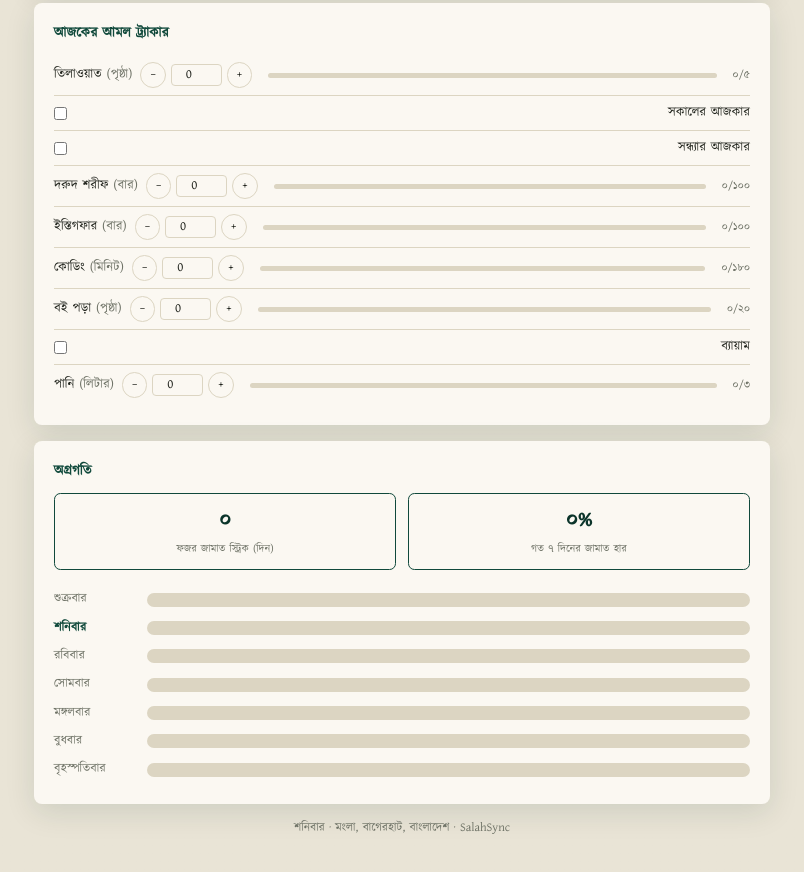
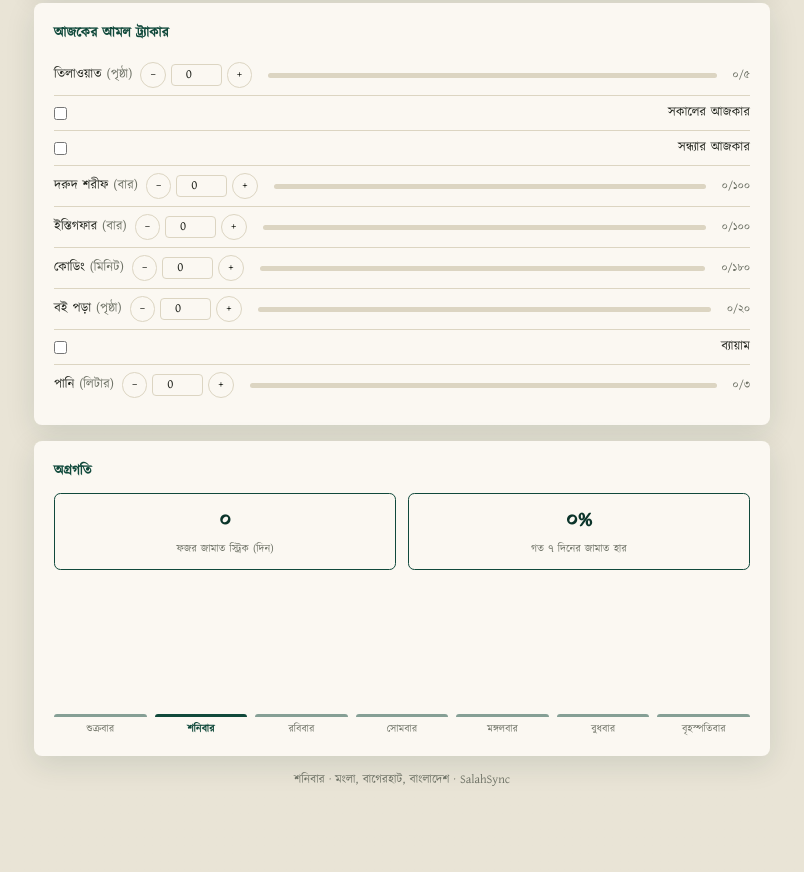
Before and after one commit to samiulAsumel/salahsync, a website with bundled scripts: page index.html in a window 1280 px wide. Shown: the part 1561-2433 px from the top of the page, without its empty margins (238-1042 px from the left). Built offline with nearby package versions, Linux system fonts and the light colour scheme; files whose address does not match are found by name; a web font is replaced by a local one.

Commit message:
fix(chart): restore the side-by-side column layout
Rows stacked with horizontal bars wasn't what was asked for — the
original chart already read left-to-right as 7 columns; it just
needed bigger bars and full weekday names instead of one letter.
Reverted to that layout at 150px tall with full names.

```diff
--- a/css/app.css
+++ b/css/app.css
@@ -91,13 +91,13 @@ html[lang="en"] #app-title { font-family: 'Times New Roman', Times, Georgia, ser
 .habit-count { flex-wrap: wrap; }
 .habit-name em { color: var(--muted); font-style: normal; }
 
-.chart-row { display: flex; align-items: center; gap: .6rem; padding: .3rem 0; }
-.chart-day { width: 5.2rem; flex-shrink: 0; font-size: .78rem; color: var(--muted); }
-.chart-row.is-today .chart-day { color: var(--forest); font-weight: 700; }
-.chart-bar-track { flex: 1; height: 14px; background: var(--line); border-radius: 999px; overflow: hidden; }
-.chart-bar-fill { height: 100%; background: var(--forest); border-radius: 999px; opacity: .5; }
-.chart-row.is-today .chart-bar-fill { opacity: 1; }
-@media (max-width: 400px) { .chart-day { width: 3.6rem; font-size: .7rem; } }
+.chart-cols { display: flex; align-items: flex-end; gap: .5rem; height: 150px; }
+.chart-col { flex: 1; display: flex; flex-direction: column; align-items: center; height: 100%; min-width: 0; }
+.chart-col-track { flex: 1; width: 100%; display: flex; align-items: flex-end; }
+.chart-col-fill { width: 100%; min-height: 3px; background: var(--forest); border-radius: .25rem .25rem 0 0; opacity: .5; }
+.chart-col.is-today .chart-col-fill { opacity: 1; }
+.chart-col-day { margin-top: .4rem; font-size: .66rem; line-height: 1.15; color: var(--muted); text-align: center; word-break: break-word; }
+.chart-col.is-today .chart-col-day { color: var(--forest); font-weight: 700; }
 
 .streak-card { border: 1.5px solid var(--forest); border-radius: .4rem; padding: .6rem; text-align: center; flex: 1; }
 .streak-num { display: block; font-size: 1.3rem; font-weight: 700; color: var(--forest-deep); }
--- a/js/ui/stats.js
+++ b/js/ui/stats.js
@@ -63,15 +63,15 @@ export function renderWeeklyChart(container, state, habitId) {
   const todayKey = dateKey(new Date());
   const values = dates.map((d) => Number(state.logs[dateKey(d)]?.habits?.[habitId]) || 0);
   const max = Math.max(1, ...values);
-  const rows = dates.map((d, i) => {
+  const cols = dates.map((d, i) => {
     const v = values[i];
     const pct = Math.max(v > 0 ? 4 : 0, (v / max) * 100);
     const isToday = dateKey(d) === todayKey;
     return `
-    <div class="chart-row${isToday ? ' is-today' : ''}">
-      <span class="chart-day">${weekdayNames[d.getDay()]}</span>
-      <div class="chart-bar-track"><div class="chart-bar-fill" style="width:${pct}%"></div></div>
+    <div class="chart-col${isToday ? ' is-today' : ''}">
+      <div class="chart-col-track"><div class="chart-col-fill" style="height:${pct}%"></div></div>
+      <span class="chart-col-day">${weekdayNames[d.getDay()]}</span>
     </div>`;
   }).join('');
-  container.innerHTML = rows;
+  container.innerHTML = `<div class="chart-cols">${cols}</div>`;
 }
```
